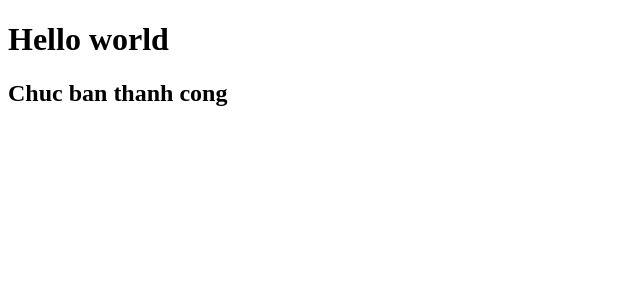
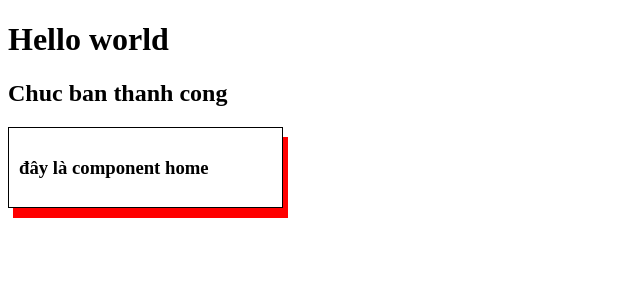
Before and after one commit to thisisminh172/angular-12, an Angular app: page / in a window 1280 px wide. Shown: the top 300 px of the page, without its empty margins (0-640 px from the left). Built offline with nearby package versions, Linux system fonts and the light colour scheme.

Commit message:
Component

```diff
--- a/src/app/app.component.html
+++ b/src/app/app.component.html
@@ -1,2 +1,3 @@
 <h1>Hello world</h1>
 <h2>Chuc ban thanh cong</h2>
+<app-home></app-home>
--- a/src/app/app.module.ts
+++ b/src/app/app.module.ts
@@ -3,10 +3,12 @@
 
 import { AppRoutingModule } from './app-routing.module';
 import { AppComponent } from './app.component';
+import { HomeComponent } from './home/home.component';
 
 @NgModule({
   declarations: [
-    AppComponent
+    AppComponent,
+    HomeComponent
   ],
   imports: [
     BrowserModule,
--- /dev/null
+++ b/src/app/home/home.component.html
@@ -0,0 +1,3 @@
+<div class="test">
+    <h3>đây là component home</h3>
+</div>
--- /dev/null
+++ b/src/app/home/home.component.scss
@@ -0,0 +1,6 @@
+.test {
+    border: 1px solid;
+    padding: 10px;
+    box-shadow: 5px 10px red;
+    width: 20%;
+}
--- /dev/null
+++ b/src/app/home/home.component.ts
@@ -0,0 +1,15 @@
+import { Component, OnInit } from '@angular/core';
+
+@Component({
+  selector: 'app-home',
+  templateUrl: './home.component.html',
+  styleUrls: ['./home.component.scss']
+})
+export class HomeComponent implements OnInit {
+
+  constructor() { }
+
+  ngOnInit(): void {
+  }
+
+}
```
Also changed, not shown: 1 other file (tests, documents, lock files or other folders).
